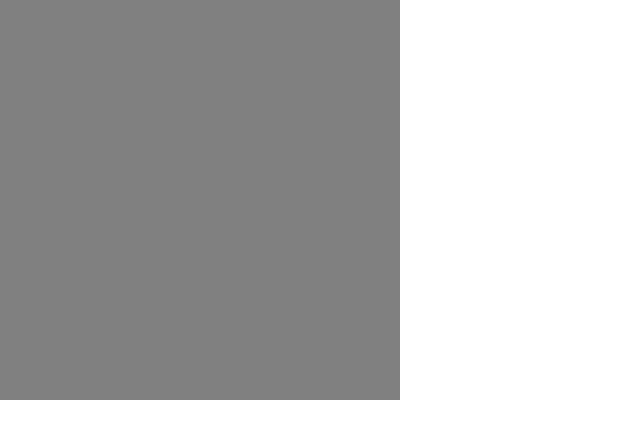
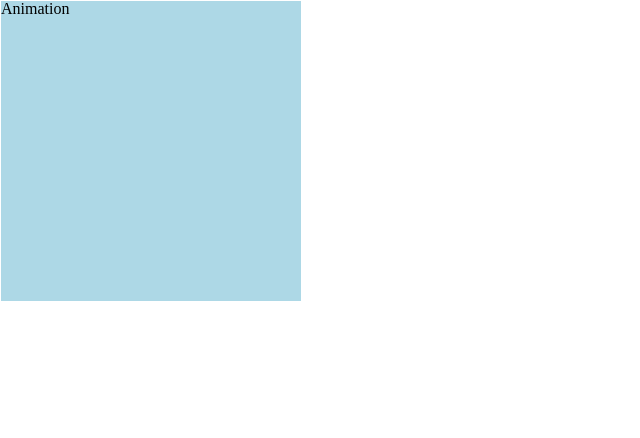
Before and after one commit to hij00/base_react, a React (Create React App) app: page / in a window 1280 px wide. Shown: the top 438 px of the page, without its empty margins (0-640 px from the left). Built offline with nearby package versions, Linux system fonts and the light colour scheme.

Commit message:
basic_animation

```diff
--- a/src/App.js
+++ b/src/App.js
@@ -16,6 +16,7 @@
 import { Icons } from "./components/5_Music/Icons";
 import { Music } from "./components/5_Music/Music";
 import { MusicApp } from "./components/5_Music/MusicApp";
+import { Animation } from "./components/6_Event/Animation";
 import { ClassEvent } from "./components/6_Event/ClassEvent";
 import { EventEx_1 } from "./components/6_Event/EventEx_1";
 import { EventEx_2 } from "./components/6_Event/EventEx_2";
@@ -62,7 +63,9 @@
       {/* <ClassEvent /> */}
       {/* <FnEvent /> */}
       {/* <EventEx_1 /> */}
-      <EventEx_2 />
+      {/* <EventEx_2 /> */}
+      <Animation />
+      {/* 6일차================================== */}
     </>
   );
 };
--- /dev/null
+++ b/src/components/6_Event/Animation.js
@@ -0,0 +1,24 @@
+import styled from "styled-components";
+import { keyframes } from "styled-components";
+
+const move = keyframes`
+0%{
+    margin: 0;
+
+}
+100%{
+    margin-top: 100px;
+    margin-left: 100px;
+}
+`;
+
+const Box = styled.div`
+  width: 300px;
+  height: 300px;
+  background-color: lightblue;
+  animation: ${move} 1s infinite alternate;
+`;
+
+export const Animation = () => {
+  return <Box>Animation</Box>;
+};
```
